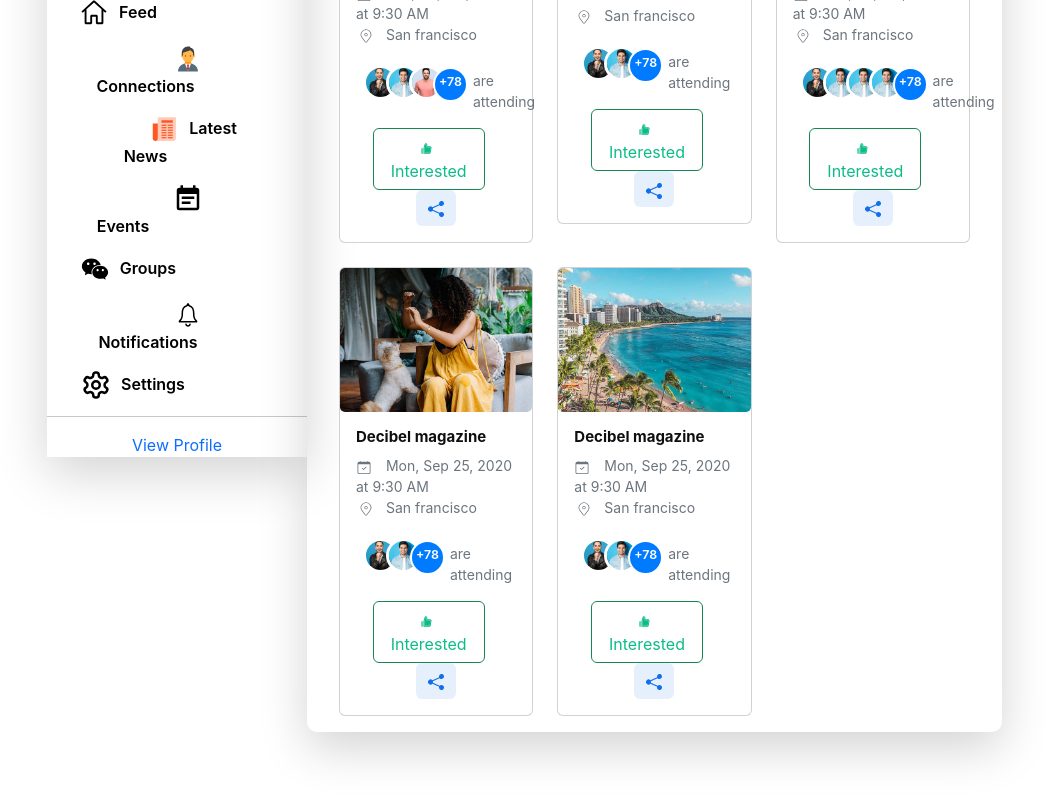
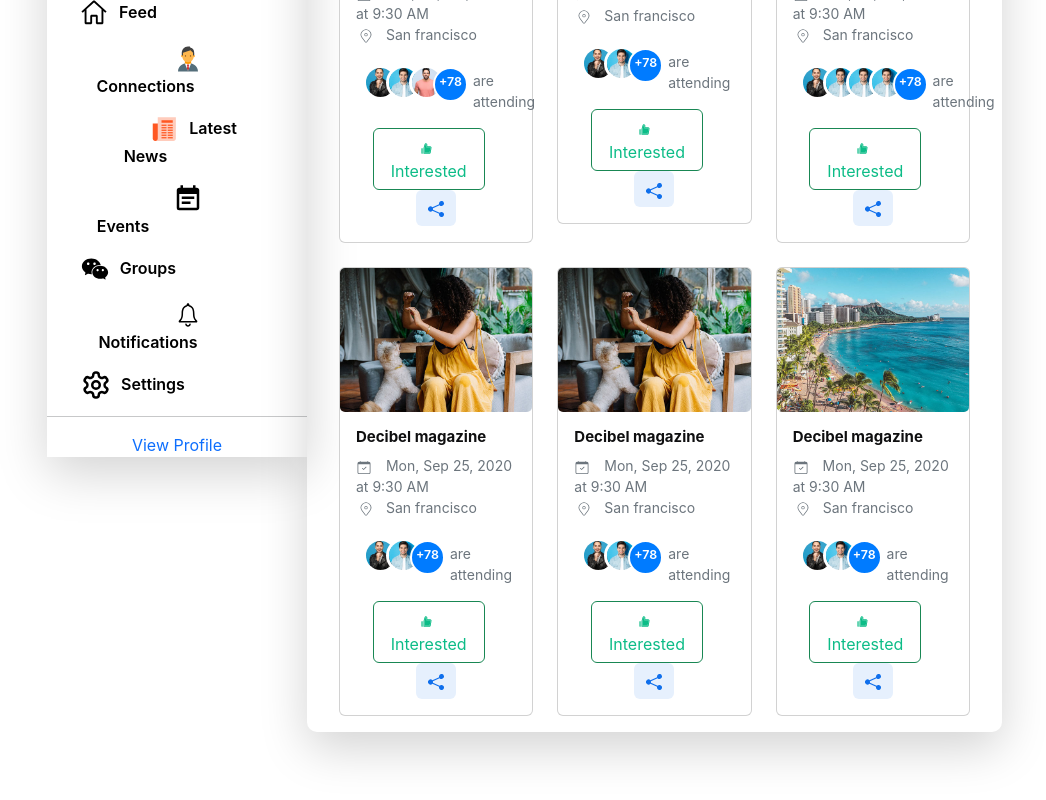
Before and after one commit to ravindarsahani3183/social-Networking, a React (Create React App) app: page /eventHome in a window 1280 px wide. Shown: the part 426-1226 px from the top of the page, without its empty margins (133-1179 px from the left). Built offline with nearby package versions, Linux system fonts and the light colour scheme.

Commit message:
update event section

```diff
--- a/src/Event/Event.js
+++ b/src/Event/Event.js
@@ -86,6 +86,7 @@ const Event = () => {
          </div>
         </div>
        </div>
+
        <div className='col-xl-4 col-sm-6'>
        <div className='card'>
        <img src="./assets/Event/04 (1).jpg" className='card-img' alt=""></img>
@@ -108,6 +109,30 @@ const Event = () => {
          </div>
         </div>
        </div>
+
+       <div className='col-xl-4 col-sm-6'>
+       <div className='card'>
+       <img src="./assets/Event/04 (1).jpg" className='card-img' alt=""></img>
+         <div className='card-body'>
+           <h5 className="Event-card-title">Decibel magazine</h5>
+           <span className='Event-calendar'><BsCalendarCheck className='Event-calendar-icon'/>                                      Mon, Sep 25, 2020 at 9:30 AM</span>
+           <span className='Event-location'><CiLocationOn className='Event-location-icon'/>San francisco</span>
+           <div className='card-Avatar'>
+             <ul class="Event-ul">
+                <li> <img src="./assets/Event/01 (1).jpg" className='card-avatar-img' alt=""></img></li>
+                <li> <img src="./assets/Event/03.jpg" className='card-avatar-img' alt=""></img></li>
+                <li className='card-avatar-number'>+78</li>
+                <li className='card-avatar-text'>are attending</li>
+             </ul>
+           </div>
+           <div>
+            <button type='button' className='btn btn-success button-like-icon '><AiTwotoneLike className='like-icon' />Interested</button>
+            <button type='button' className='btn btn-primary button-share-icon'><BsShareFill/></button>
+           </div>
+         </div>
+        </div>
+       </div>
+
        <div className='col-xl-4 col-sm-6'>
        <div className='card'>
        <img src="./assets/Event/05 (1).jpg" className='card-img' alt=""></img>
```
